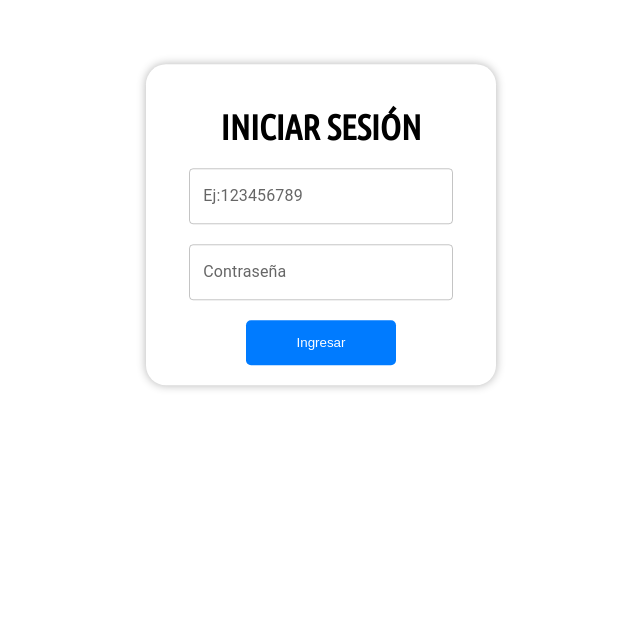
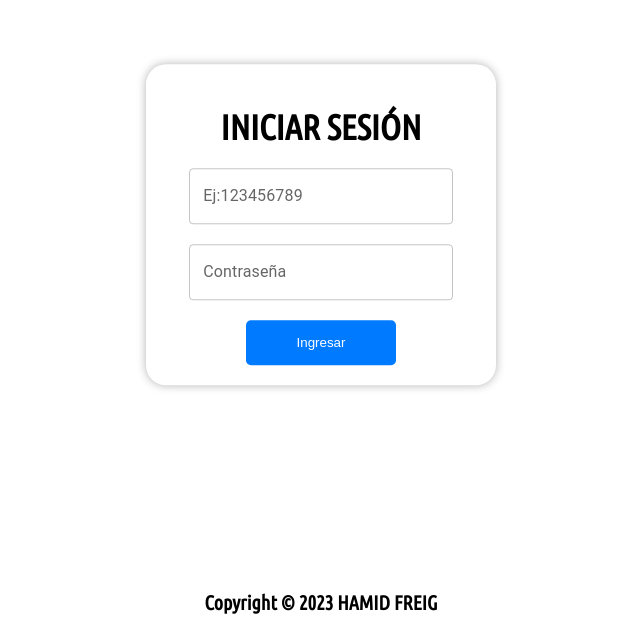
Before and after one commit to HamidFreig/PDV, a React (Create React App) app: page / in a window 1280 px wide. Shown: the part 175-800 px from the top of the page, without its empty margins (319-959 px from the left). Built offline with nearby package versions, Linux system fonts and the light colour scheme; no server answers; the database is empty.

Commit message:
editando el readme

```diff
--- a/src/components/LoginView/LoginView.css
+++ b/src/components/LoginView/LoginView.css
@@ -58,3 +58,18 @@ label {
 .ButtonLogin:hover {
   background-color: #0062cc;
 }
+
+footer {
+  position: fixed;
+  bottom: 0;
+  width: 100%;
+  margin-bottom: 10px;
+  text-align: center;
+}
+
+.footercontainer {
+  font-size: 20px;
+
+  max-width: 960px;
+  margin: 0 auto;
+}
--- a/src/components/LoginView/LoginView.jsx
+++ b/src/components/LoginView/LoginView.jsx
@@ -129,6 +129,9 @@ export const LoginView = () => {
           </button>
         </form>
       </div>
+      <footer>
+        <label className="footercontainer">Copyright © 2023 HAMID FREIG</label>
+      </footer>
     </div>
   );
 };
```
